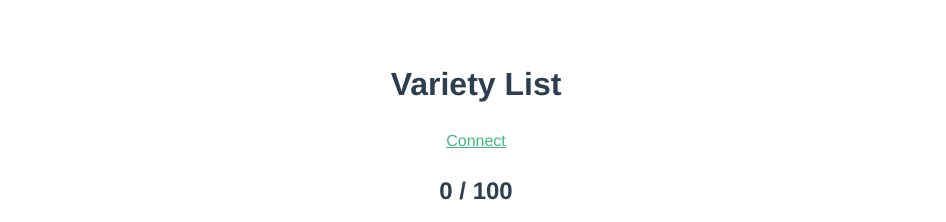
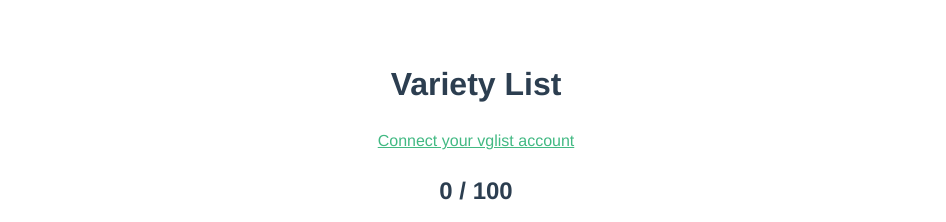
Before and after one commit to connorshea/vglist-variety-generator, a Vue app: page / in a window 1280 px wide. Shown: the top 222 px of the page, without its empty margins (164-1110 px from the left). Built offline with nearby package versions, Linux system fonts and the light colour scheme; no server answers.

Commit message:
Phrasing

```diff
--- a/src/components/Container.vue
+++ b/src/components/Container.vue
@@ -143,7 +143,7 @@
 <template>
   <h1>Variety List</h1>
   <a v-if="!authenticated" :href="`https://vglist.co/settings/oauth/authorize?client_id=${clientId}&redirect_uri=${redirectUri}&response_type=code`">
-    Connect
+    Connect your vglist account
   </a>
   <VarietyList
     :game-series-in-library="gameSeriesInLibrary"
```
